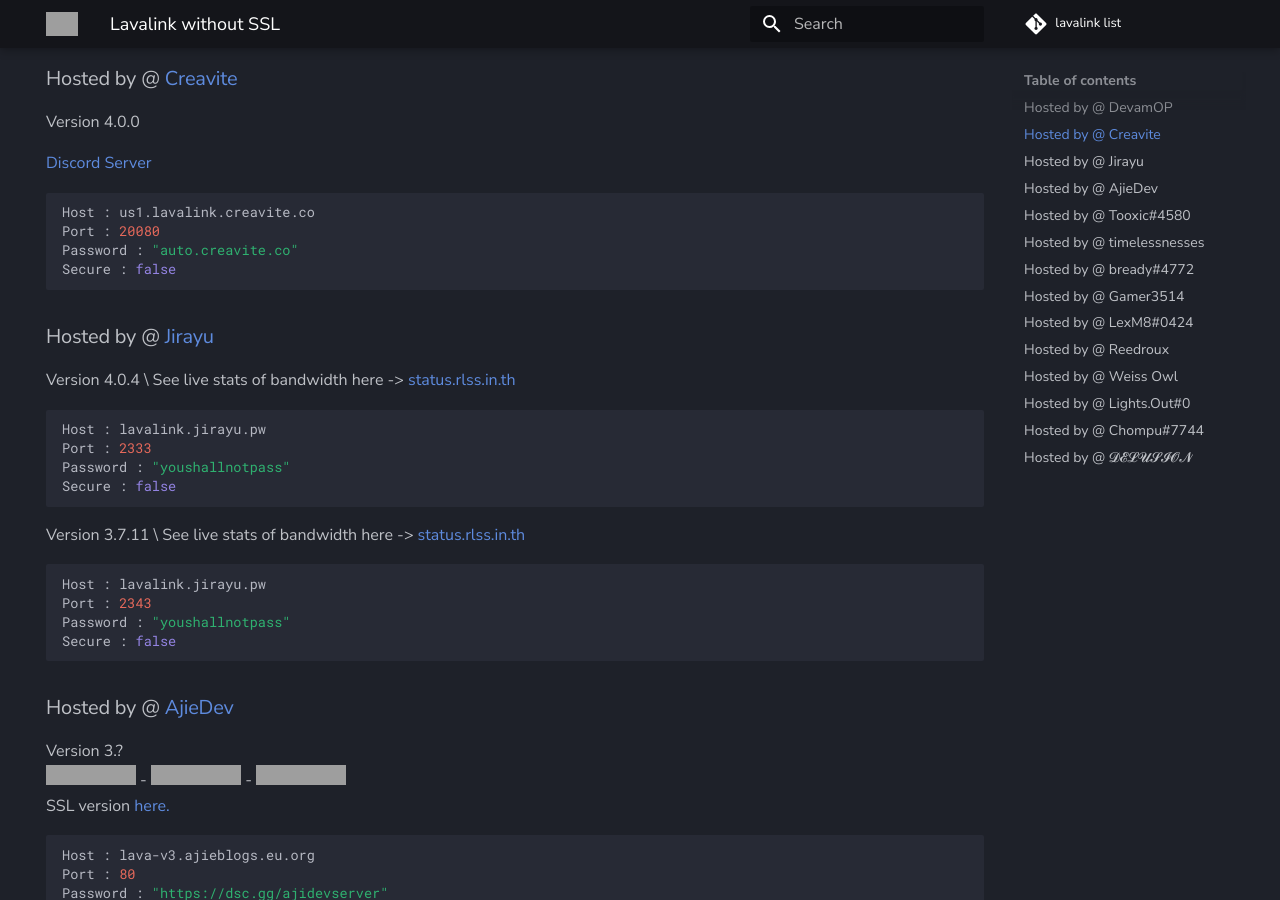
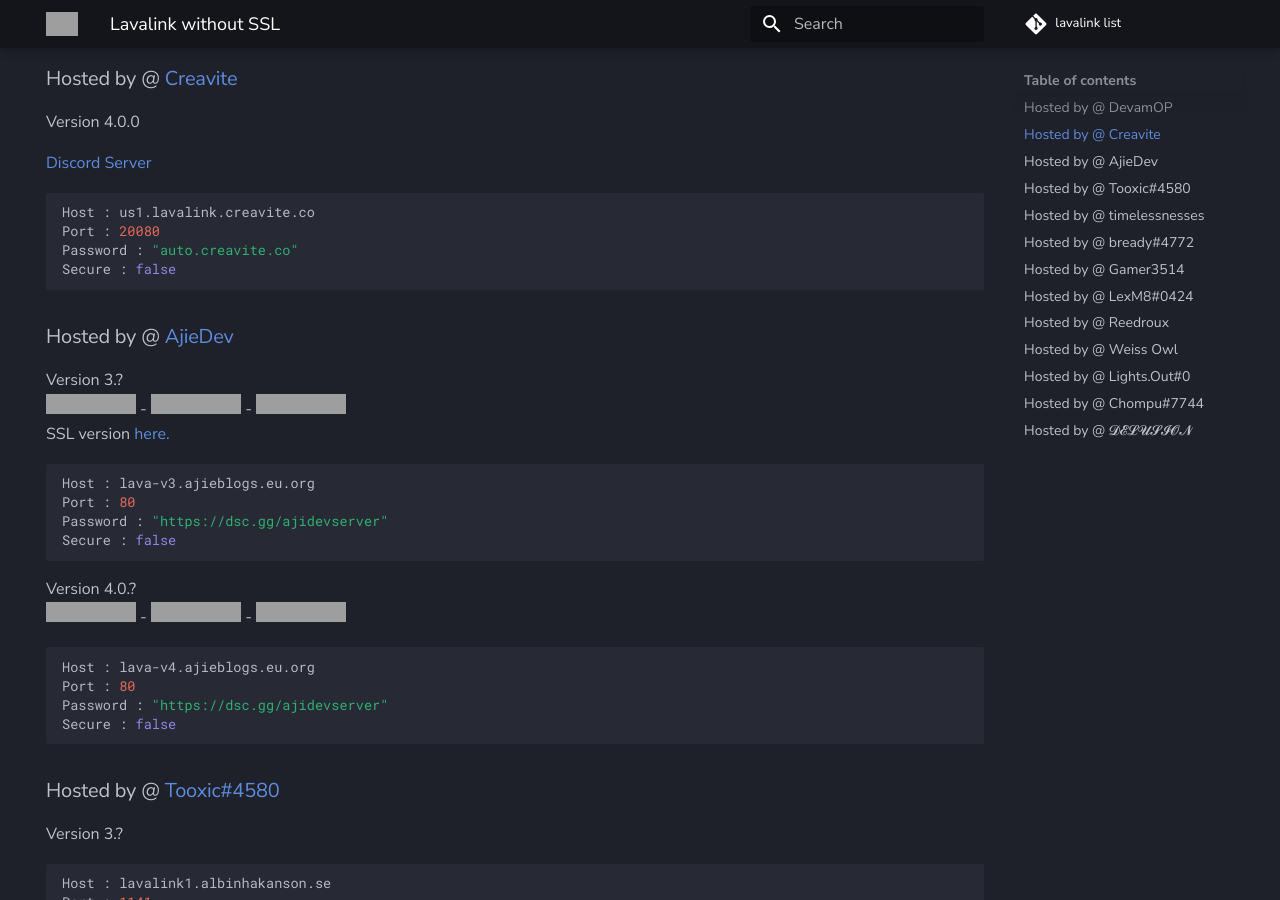
Before and after one commit to DarrenOfficial/lavalink-list, an MkDocs documentation site: the page built from docs/NoSSL/lavalink-without-ssl.md, in a window 1280 px wide and 900 px high, scrolled down 564 px, cut to the strip 0-900 px from the top of the window. Built offline with MkDocs 1.6.1 and Material for MkDocs 9.7.7, drawn with Linux system fonts in a browser that asks for light colours; comment, search, counter and statistics services are not loaded; grey boxes are pictures that could not be loaded.

Commit message:
Update lavalink-without-ssl.md (#470)

````diff
--- a/docs/NoSSL/lavalink-without-ssl.md
+++ b/docs/NoSSL/lavalink-without-ssl.md
@@ -36,23 +36,6 @@ Version 4.0.0
 Host : us1.lavalink.creavite.co
 Port : 20080
 Password : "auto.creavite.co"
-Secure : false
-```
-
-### Hosted by @ [Jirayu](https://jirayu.pw)
-Version 4.0.4 \ See live stats of bandwidth here -> [status.rlss.in.th](https://status.rlss.in.th/report/uptime/1db881fdebc88d03ea54fa77c4944dc8/)
-```bash
-Host : lavalink.jirayu.pw
-Port : 2333
-Password : "youshallnotpass"
-Secure : false
-```
-
-Version 3.7.11 \ See live stats of bandwidth here -> [status.rlss.in.th](https://status.rlss.in.th/report/uptime/1db881fdebc88d03ea54fa77c4944dc8/)
-```bash
-Host : lavalink.jirayu.pw
-Port : 2343
-Password : "youshallnotpass"
 Secure : false
 ```
 
````
